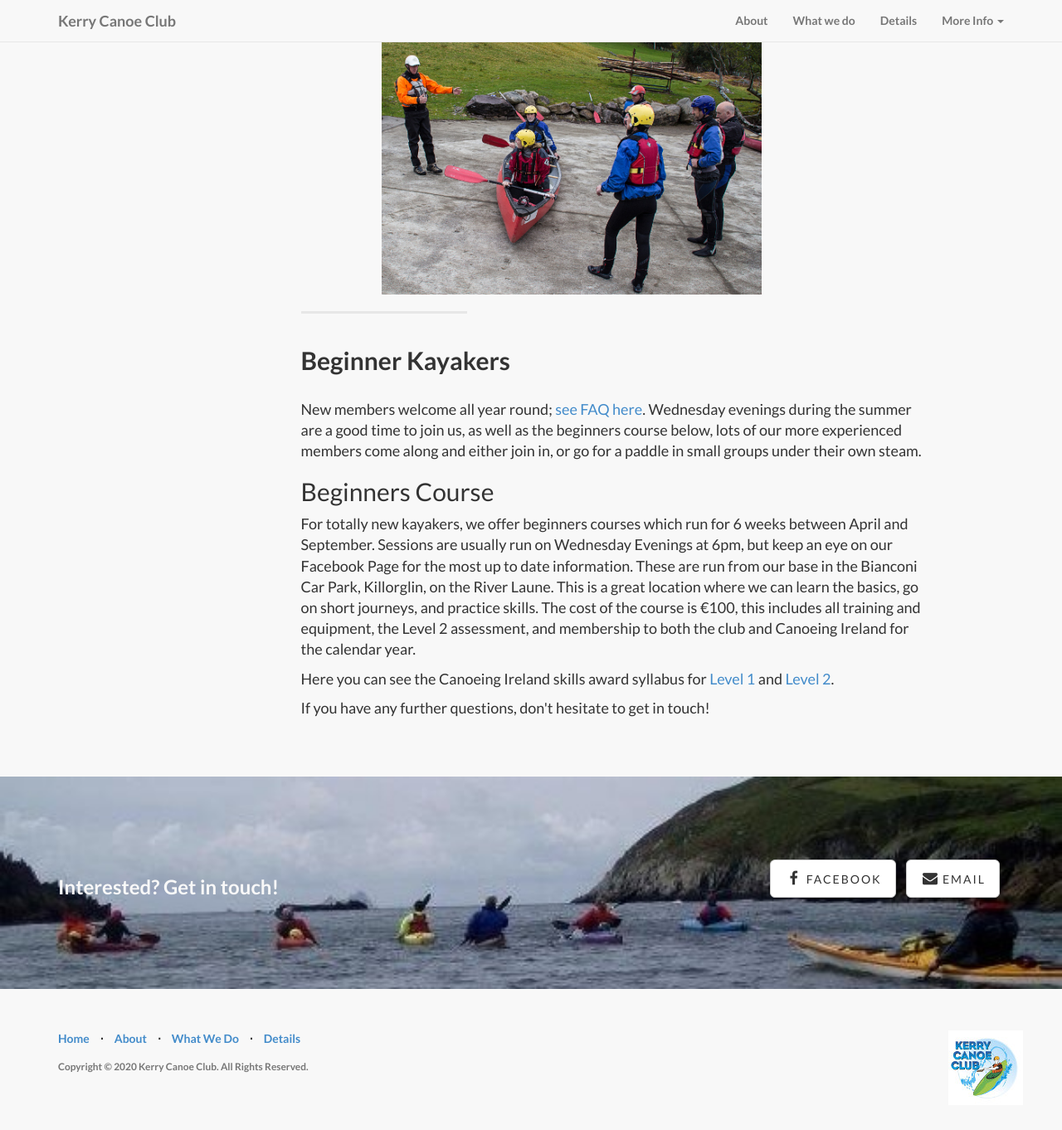
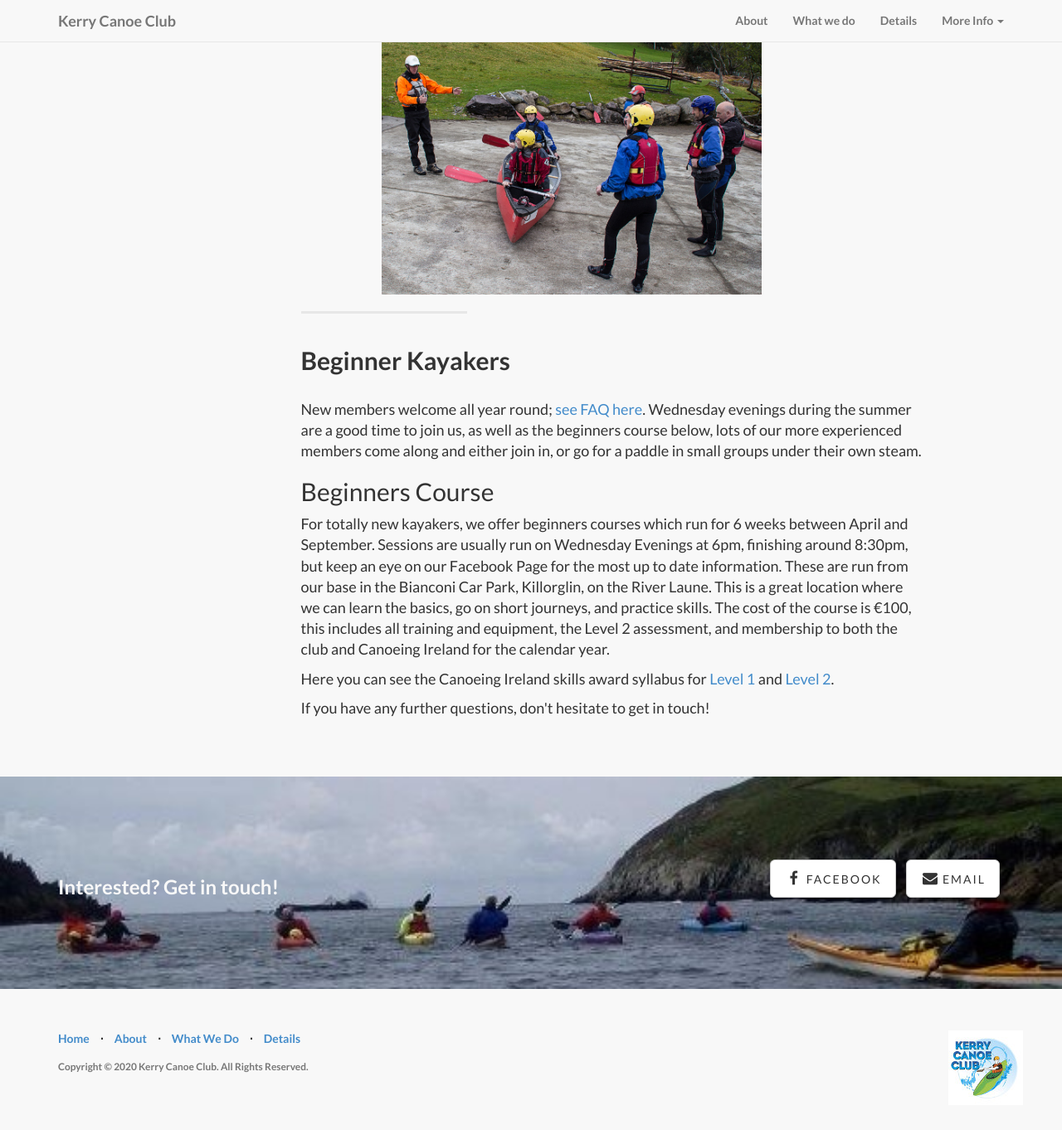
Before and after one commit to kerrycanoeclub/kerrycanoeclub.github.io, a Jekyll site: the page built from beginners.html, in a window 1280 px wide and 1382 px high. Shown: the top 1362 px of the window at 83% size. Built offline with Jekyll 4.4.1, drawn with Linux system fonts in a browser that asks for light colours.

Commit message:
Update beginners start and finish times

```diff
--- a/beginners.html
+++ b/beginners.html
@@ -10,7 +10,7 @@ permalink: beginners.html
 
 <p class="h2">Beginners Course</p>
 
-<p>For totally new kayakers, we offer beginners courses which run for 6 weeks between April and September. Sessions are usually run on Wednesday Evenings at 6pm, but keep an eye on our Facebook Page for the most up to date information. These are run from our base in the Bianconi Car Park, Killorglin, on the River Laune. This is a great location where we can learn the basics, go on short journeys, and practice skills. The cost of the course is €100, this includes all training and equipment, the Level 2 assessment, and membership to both the club and Canoeing Ireland for the calendar year.</p>
+<p>For totally new kayakers, we offer beginners courses which run for 6 weeks between April and September. Sessions are usually run on Wednesday Evenings at 6pm, finishing around 8:30pm, but keep an eye on our Facebook Page for the most up to date information. These are run from our base in the Bianconi Car Park, Killorglin, on the River Laune. This is a great location where we can learn the basics, go on short journeys, and practice skills. The cost of the course is €100, this includes all training and equipment, the Level 2 assessment, and membership to both the club and Canoeing Ireland for the calendar year.</p>
 
 <p>Here you can see the Canoeing Ireland skills award syllabus for <a href="https://canoe.ie/skills-awards/level-1-kayak-skills-award/" target="_blank">Level 1</a> and <a href="https://canoe.ie/skills-awards/level-2-kayak-skills-award/" target="_blank">Level 2</a>.</p>
 
```
